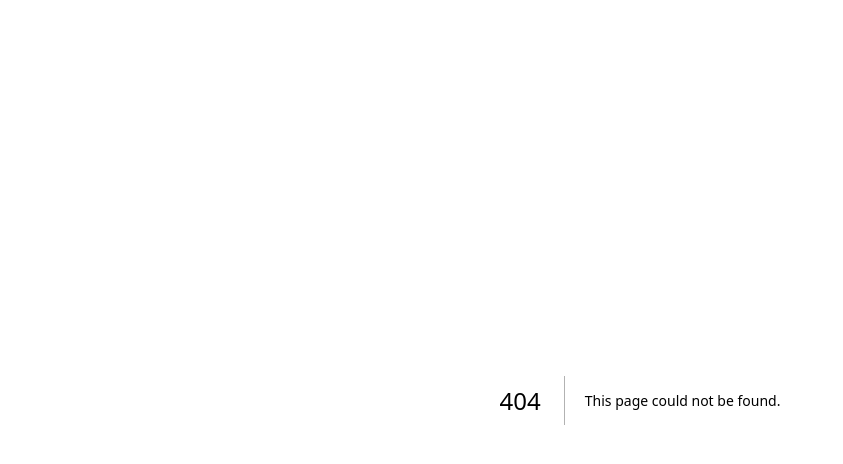
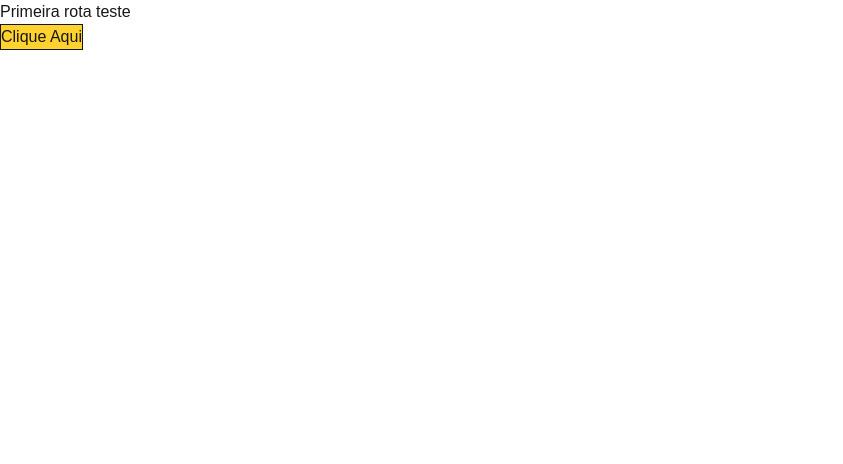
Before and after one commit to YannDarkz/therapy-schedule, a Next.js app: page /first-page in a window 1280 px wide. Before the commit this address had no page. Shown: the top 464 px of the page, without its empty margins (0-843 px from the left). Built offline with nearby package versions, Linux system fonts and the light colour scheme.

Commit message:
first commit

```diff
--- /dev/null
+++ b/src/app/first-page/page.tsx
@@ -0,0 +1,16 @@
+"use client"
+
+import Button from "@/components/button/Button"
+
+export default function FirstPage() {
+
+    return (
+        <>
+        <h1>Primeira rota teste</h1>
+        <Button text="Clique Aqui" onClick={() => alert("Botão clicado!")} />
+
+        </>
+
+    )
+
+}
--- a/src/app/page.tsx
+++ b/src/app/page.tsx
@@ -1,6 +1,7 @@
 import Image from "next/image";
 
 export default function Home() {
+
   return (
     <div className="grid grid-rows-[20px_1fr_20px] items-center justify-items-center min-h-screen p-8 pb-20 gap-16 sm:p-20 font-[family-name:var(--font-geist-sans)]">
       <main className="flex flex-col gap-[32px] row-start-2 items-center sm:items-start">
--- /dev/null
+++ b/src/components/button/Button.tsx
@@ -0,0 +1,13 @@
+interface ButtonProps {
+    text: string;
+    onClick?: ()=> void;
+
+}
+
+export default function Button({text, onClick}: ButtonProps) {
+
+    return (
+        <button className="border bg-amber-300" onClick={onClick} >{text}</button>
+    )
+
+}
```
